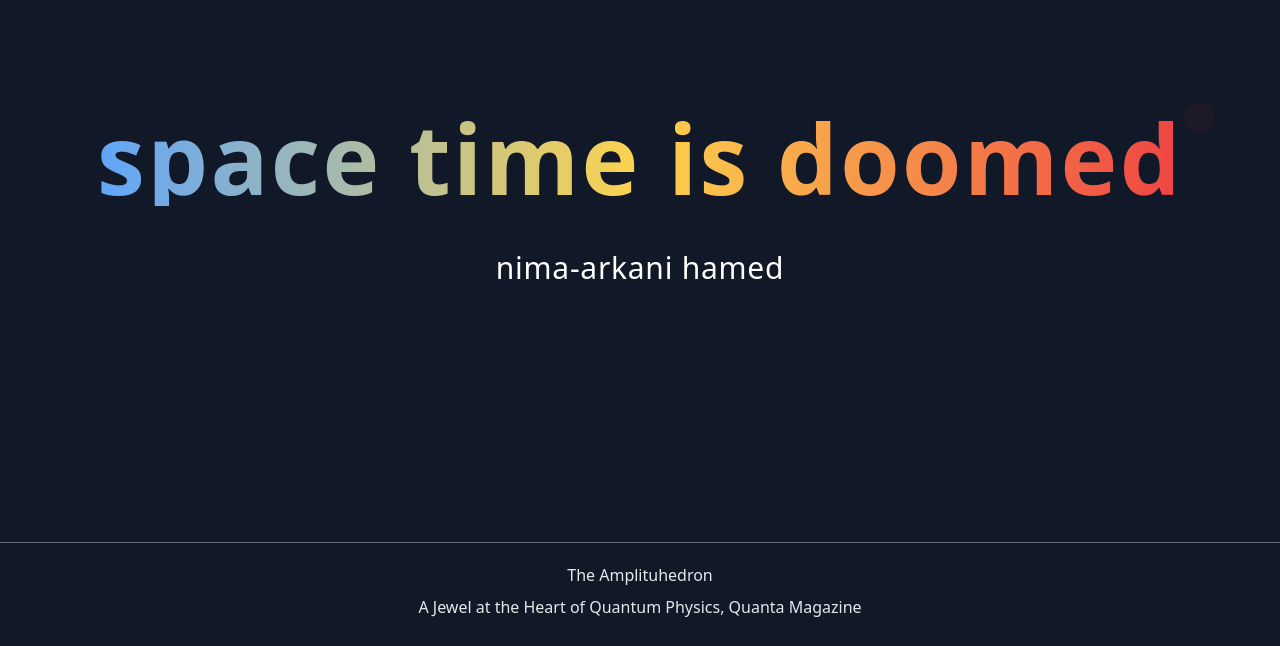
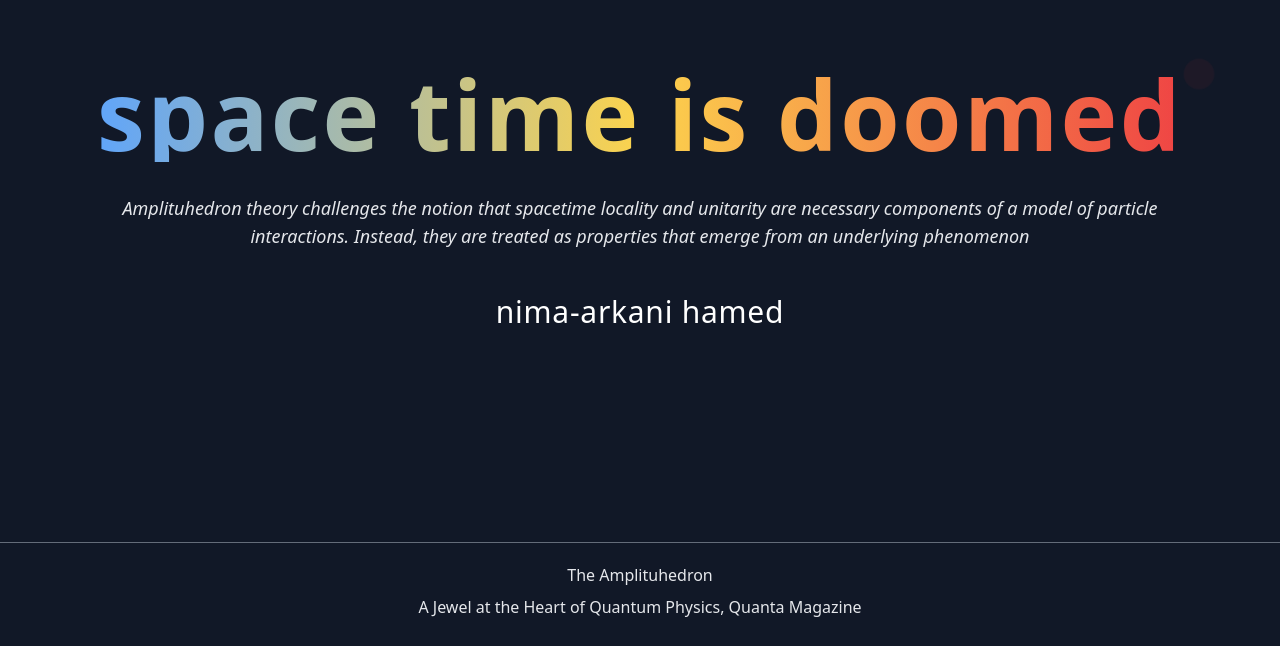
Before and after one commit to adijo/amplituhedron, a Next.js app: page / in a window 1280 px wide. Shown: the part 154-800 px from the top of the page. Built offline with nearby package versions, Linux system fonts and the light colour scheme; what tailwindcss-font-inter would draw is missing.

Commit message:
Add description

```diff
--- a/pages/index.js
+++ b/pages/index.js
@@ -10,7 +10,7 @@ export default function Home() {
         <link rel="icon" href="/favicon.ico" />
       </Head>
 
-      <main className="flex flex-col items-center justify-center w-full flex-1 px-20 text-center space-y-8">
+      <main className="flex flex-col items-center justify-center w-full flex-1 px-20 text-center space-y-8  max-w-screen-xl">
         <Link href="https://youtu.be/joeDff7EnAU?t=17">
           <a target="_blank">
             <span className="flex relative">
@@ -22,6 +22,17 @@ export default function Home() {
               </h1>
               <span className="animate-ping absolute inline-flex h-4 w-4 rounded-full bg-red-500 opacity-75 right-0 top-0 sm:mr-4 md:-mr-6"></span>
             </span>
+          </a>
+        </Link>
+
+        <Link href="https://en.wikipedia.org/wiki/Amplituhedron">
+          <a target="_blank">
+            <p className="text-gray-200 text-lg font-inter italic break-normal">
+              Amplituhedron theory challenges the notion that spacetime locality
+              and unitarity are necessary components of a model of particle
+              interactions. Instead, they are treated as properties that emerge
+              from an underlying phenomenon
+            </p>
           </a>
         </Link>
         <Link href="https://en.wikipedia.org/wiki/Nima_Arkani-Hamed">
```
